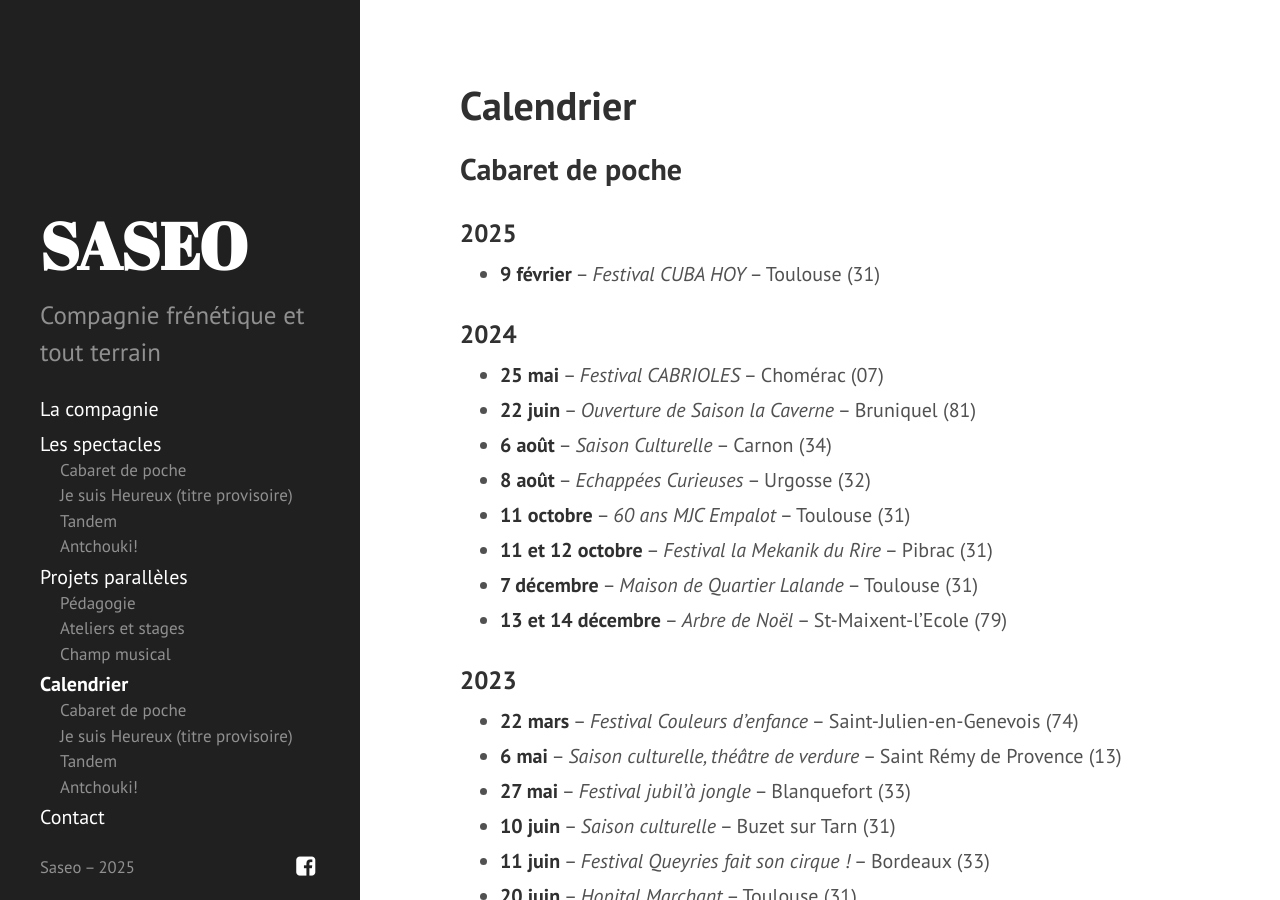
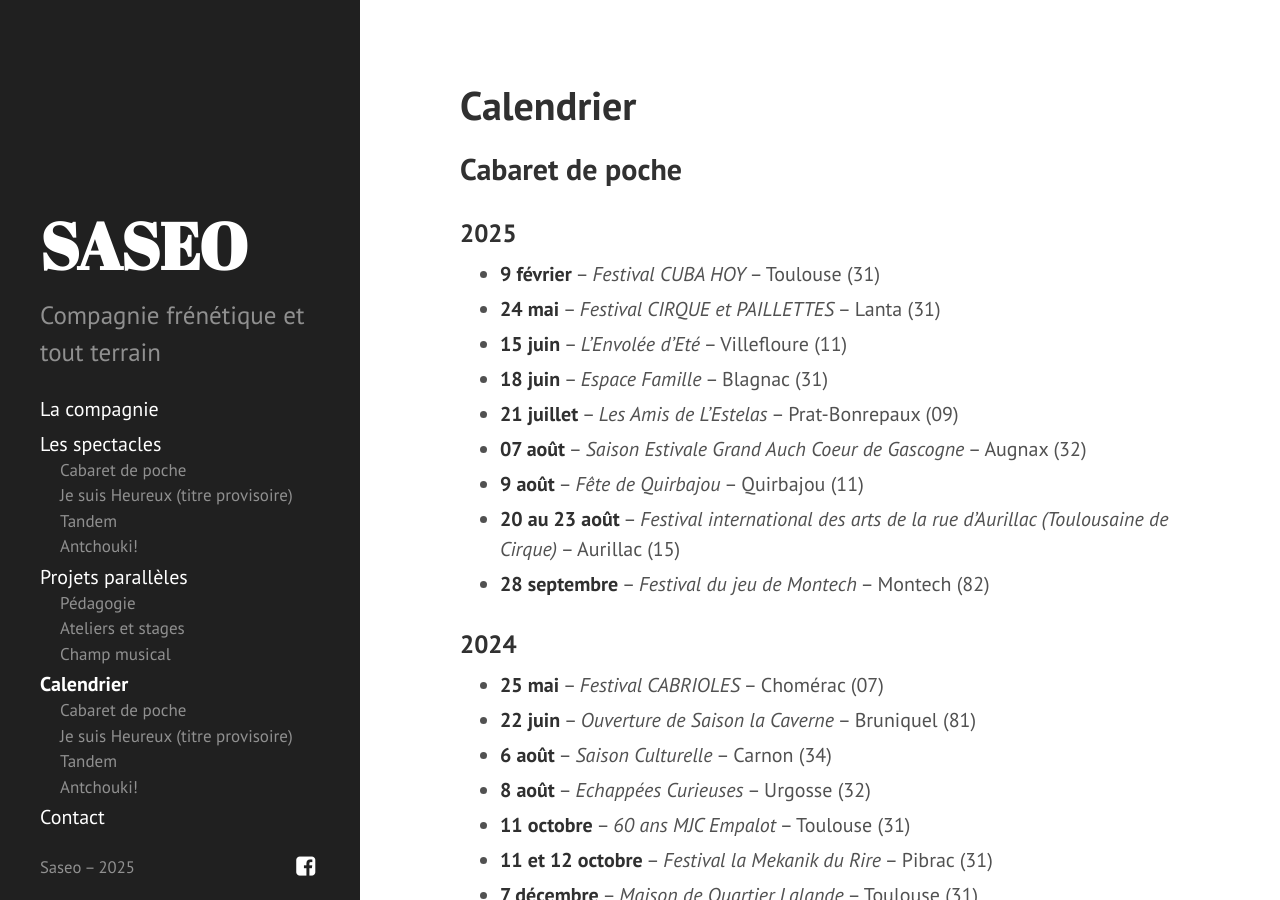
Before and after one commit to rizoom/saseo.org, a Jekyll site: the page built from calendrier.md, in a window 1280 px wide and 900 px high. Built offline with Jekyll 4.4.1, drawn with Linux system fonts in a browser that asks for light colours.

Commit message:
Update calendrier.md

```diff
--- a/calendrier.md
+++ b/calendrier.md
@@ -19,6 +19,14 @@ parts:
 ### 2025
 
 - **9 février** -- _Festival CUBA HOY_ -- Toulouse (31)
+- **24 mai** -- _Festival CIRQUE et PAILLETTES_ -- Lanta (31)
+- **15 juin** -- _L'Envolée d'Eté_ -- Villefloure (11)
+- **18 juin** -- _Espace Famille_ -- Blagnac (31)
+- **21 juillet** -- _Les Amis de L'Estelas_ -- Prat-Bonrepaux (09)
+- **07 août** -- _Saison Estivale Grand Auch Coeur de Gascogne_ -- Augnax (32)
+- **9 août** -- _Fête de Quirbajou_ -- Quirbajou (11)
+- **20 au 23 août** -- _Festival international des arts de la rue d'Aurillac (Toulousaine de Cirque)_ -- Aurillac (15)
+- **28 septembre** -- _Festival du jeu de Montech_ -- Montech (82)
 
 ### 2024
 
```
